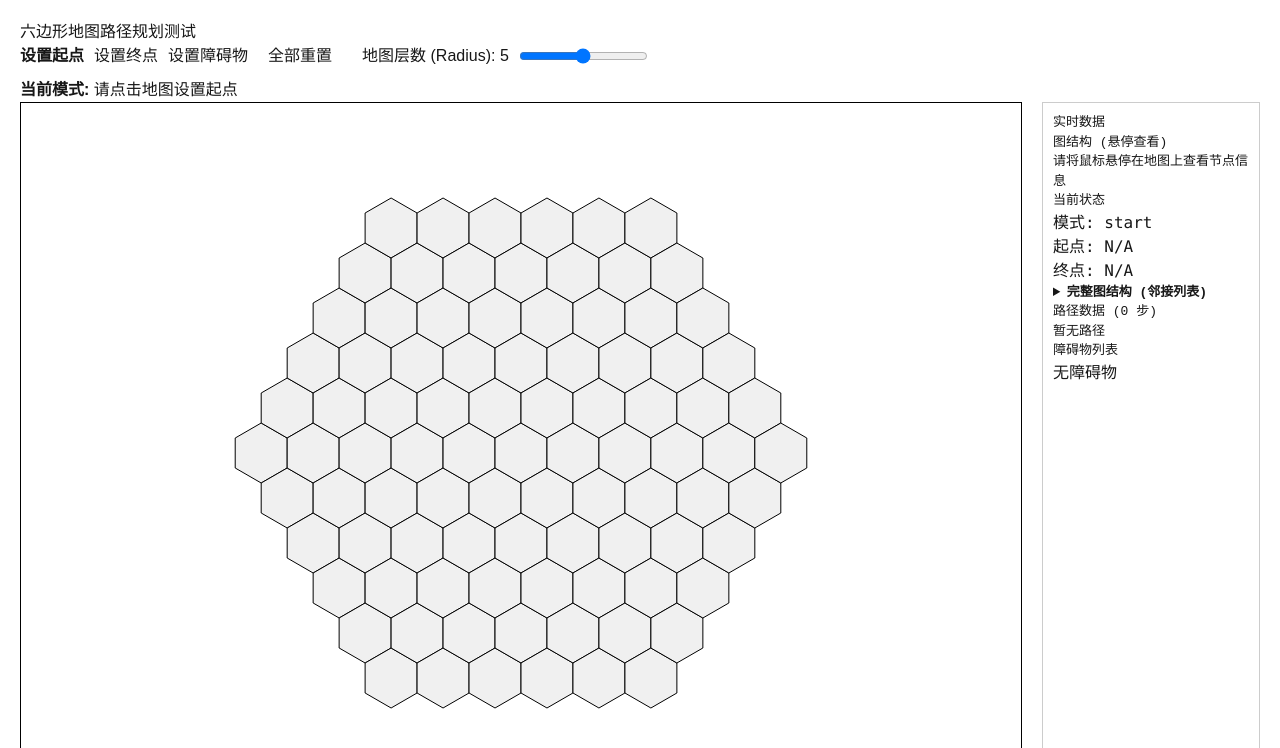
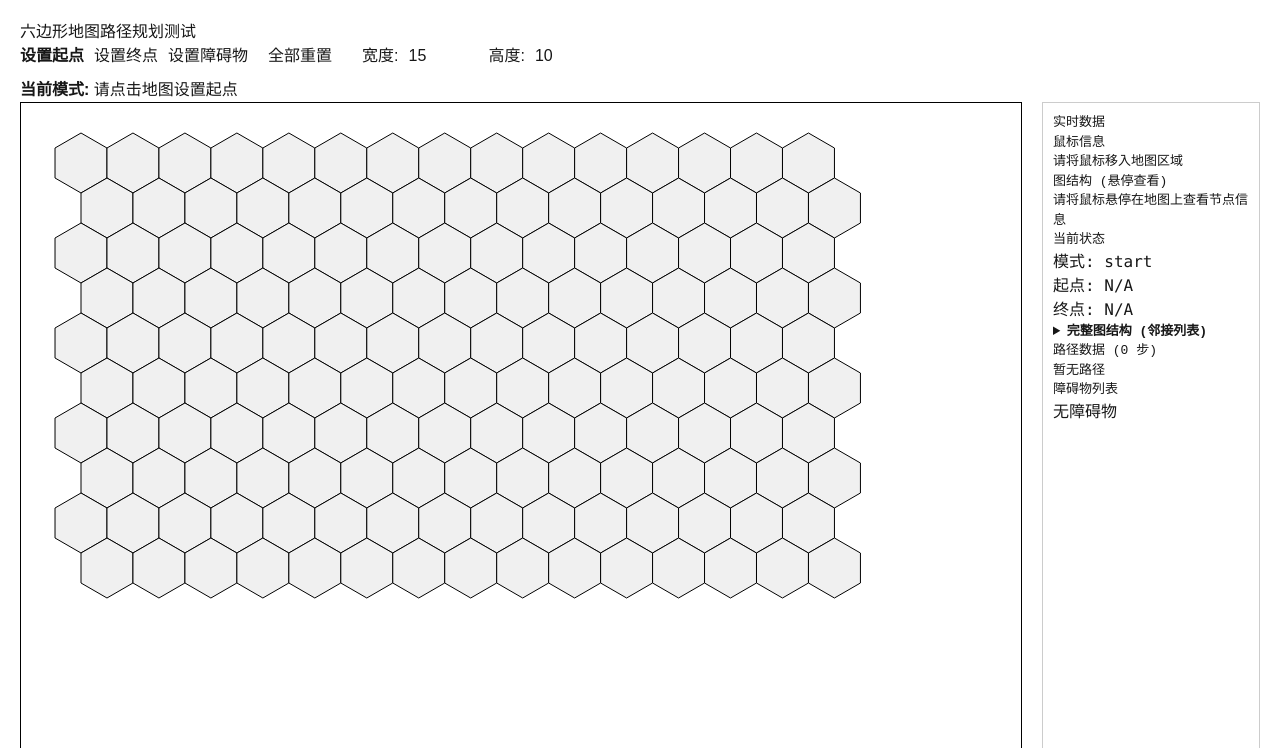
Before and after one commit to muliqunluan/gis-platform-frontend, a Next.js app: page /hex-test in a window 1280 px wide. Shown: the top 748 px of the page. Built offline with nearby package versions, Linux system fonts and the light colour scheme.

Commit message:
feat: xy info

```diff
--- a/src/components/hex-map-test/HexMapTest.tsx
+++ b/src/components/hex-map-test/HexMapTest.tsx
@@ -1,7 +1,7 @@
 'use client';
 
 import React, { useRef, useEffect, useState } from 'react';
-import { Point, Hex, Graph, generateHexagonalMap, aStar, qrToWorld, worldToQR } from './hex-logic';
+import { Point, Hex, Graph, generateRectangleMap, aStar, qrToWorld, worldToQR, QRCoord } from './hex-logic';
 
 const HEX_SIZE = 30;
 
@@ -13,7 +13,9 @@ const HexMapTest = () => {
   const [path, setPath] = useState<Hex[] | null>(null);
   const [mode, setMode] = useState<'start' | 'end' | 'obstacle'>('start');
   const [hoveredHex, setHoveredHex] = useState<Hex | null>(null);
-  const [radius, setRadius] = useState(5); // Default radius
+  const [mousePosition, setMousePosition] = useState<{ world: Point, hex: QRCoord } | null>(null);
+  const [width, setWidth] = useState(15); // Default width
+  const [height, setHeight] = useState(10); // Default height
 
   // Function to draw a single hexagon
   const drawHex = (ctx: CanvasRenderingContext2D, center: Point, color: string) => {
@@ -34,17 +36,17 @@ const HexMapTest = () => {
     ctx.stroke();
   };
 
-  // Initialize and update grid based on radius
+  // Initialize and update grid based on width/height
   useEffect(() => {
-    const hexes = generateHexagonalMap(radius);
+    const hexes = generateRectangleMap(width, height);
     const newGraph = new Graph(hexes);
     setGraph(newGraph);
-    // Reset state when radius changes
+    // Reset state when size changes
     setStartHex(null);
     setEndHex(null);
     setPath(null);
     setHoveredHex(null);
-  }, [radius]);
+  }, [width, height]);
 
   // Drawing effect
   useEffect(() => {
@@ -55,8 +57,8 @@ const HexMapTest = () => {
 
     ctx.clearRect(0, 0, canvas.width, canvas.height);
     ctx.save();
-    // Center the grid in the canvas
-    ctx.translate(canvas.width / 2, canvas.height / 2);
+    // Offset for better viewing
+    ctx.translate(HEX_SIZE * 2, HEX_SIZE * 2);
 
     const neighbors = hoveredHex ? graph.getNeighbors(hoveredHex) : [];
     const neighborStrings = new Set(neighbors.map((n: Hex) => n.toString()));
@@ -100,9 +102,9 @@ const HexMapTest = () => {
     if (!canvas) return;
 
     const rect = canvas.getBoundingClientRect();
-    // Adjust click coordinates to be relative to the canvas center
-    const x = event.clientX - rect.left - canvas.width / 2;
-    const y = event.clientY - rect.top - canvas.height / 2;
+    // Adjust click coordinates for offset
+    const x = event.clientX - rect.left - HEX_SIZE * 2;
+    const y = event.clientY - rect.top - HEX_SIZE * 2;
 
     const qr = worldToQR({ x, y }, HEX_SIZE);
 
@@ -161,7 +163,7 @@ const HexMapTest = () => {
     setPath(null);
     setMode('start');
     // Reset all obstacles by regenerating the map
-    const hexes = generateHexagonalMap(radius);
+    const hexes = generateRectangleMap(width, height);
     const newGraph = new Graph(hexes);
     setGraph(newGraph);
   };
@@ -180,11 +182,12 @@ const HexMapTest = () => {
     if (!canvas) return;
 
     const rect = canvas.getBoundingClientRect();
-    // Adjust mouse coordinates to be relative to the canvas center
-    const x = event.clientX - rect.left - canvas.width / 2;
-    const y = event.clientY - rect.top - canvas.height / 2;
+    // Adjust mouse coordinates for offset
+    const x = event.clientX - rect.left - HEX_SIZE * 2;
+    const y = event.clientY - rect.top - HEX_SIZE * 2;
 
     const qr = worldToQR({ x, y }, HEX_SIZE);
+    setMousePosition({ world: { x, y }, hex: qr });
 
     let q = qr.q, r = qr.r, s = -q - r;
     let rq = Math.round(q), rr = Math.round(r), rs = Math.round(s);
@@ -208,14 +211,21 @@ const HexMapTest = () => {
         <button onClick={() => setMode('obstacle')} style={{ fontWeight: mode === 'obstacle' ? 'bold' : 'normal' }}>设置障碍物</button>
         <button onClick={reset} style={{ marginLeft: '10px' }}>全部重置</button>
         <div style={{ marginLeft: '20px', display: 'flex', alignItems: 'center', gap: '10px' }}>
-          <label htmlFor="radius-slider">地图层数 (Radius): {radius}</label>
+          <label htmlFor="width-input">宽度:</label>
           <input
-            type="range"
-            id="radius-slider"
-            min="0"
-            max="10"
-            value={radius}
-            onChange={(e) => setRadius(parseInt(e.target.value, 10))}
+            type="number"
+            id="width-input"
+            value={width}
+            onChange={(e) => setWidth(parseInt(e.target.value, 10) || 1)}
+            style={{ width: '60px' }}
+          />
+          <label htmlFor="height-input" style={{ marginLeft: '10px' }}>高度:</label>
+          <input
+            type="number"
+            id="height-input"
+            value={height}
+            onChange={(e) => setHeight(parseInt(e.target.value, 10) || 1)}
+            style={{ width: '60px' }}
           />
         </div>
       </div>
@@ -228,9 +238,20 @@ const HexMapTest = () => {
           style={{ border: '1px solid black', cursor: 'pointer' }}
           onClick={handleCanvasClick}
           onMouseMove={handleCanvasMouseMove}
+          onMouseLeave={() => setMousePosition(null)}
         />
         <div style={{ border: '1px solid #ccc', padding: '10px', width: '400px', height: '700px', overflowY: 'auto', fontFamily: 'monospace' }}>
           <h2>实时数据</h2>
+
+          <h3>鼠标信息</h3>
+          {mousePosition ? (
+            <pre><code>
+              世界坐标 (XY): ({mousePosition.world.x.toFixed(2)}, {mousePosition.world.y.toFixed(2)}){'\n'}
+              逻辑坐标 (QR): ({mousePosition.hex.q.toFixed(2)}, {mousePosition.hex.r.toFixed(2)})
+            </code></pre>
+          ) : (
+            <p>请将鼠标移入地图区域</p>
+          )}
 
           <h3>图结构 (悬停查看)</h3>
           {hoveredHex ? (
--- a/src/components/hex-map-test/hex-logic.ts
+++ b/src/components/hex-map-test/hex-logic.ts
@@ -140,18 +140,17 @@ export class Graph {
 // ------------------------------------------------------------------------------------------
 
 /**
- * [蓝图参考]：创建一个名为 `GenerateHexagonalMap` 的函数。
- * 输入：半径/层数 (Integer)
+ * [蓝图参考]：创建一个名为 `GenerateRectangleMap` 的函数。
+ * 输入：地图宽度 (Integer), 地图高度 (Integer)
  * 输出：一个六边形单元数组 (Array of HexTile)
- * 作用：以(0,0)为中心，生成一个六边形形状的地图。这是程序化生成地图的核心。
+ * 作用：生成一个近似矩形的六边形网格地图。
  */
-export function generateHexagonalMap(radius: number): Hex[] {
+export function generateRectangleMap(width: number, height: number): Hex[] {
   const hexes: Hex[] = [];
-  // 遍历立方体坐标系（Cube Coordinates）来确保生成六边形形状
-  for (let q = -radius; q <= radius; q++) {
-    const r1 = Math.max(-radius, -q - radius);
-    const r2 = Math.min(radius, -q + radius);
-    for (let r = r1; r <= r2; r++) {
+  for (let r = 0; r < height; r++) {
+    // 每隔一行，进行偏移，以形成紧凑的六边形布局
+    const rOffset = Math.floor(r / 2);
+    for (let q = -rOffset; q < width - rOffset; q++) {
       hexes.push(new Hex(q, r));
     }
   }
```
